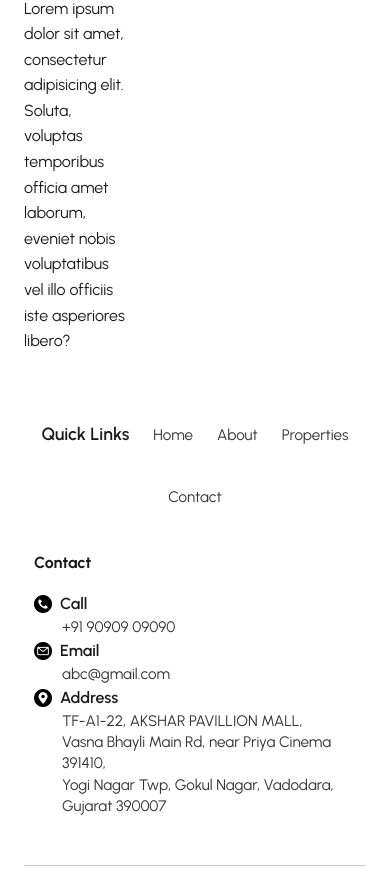
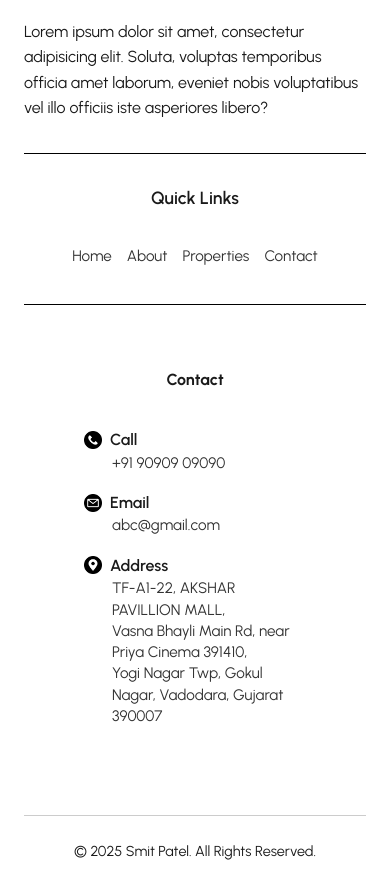
Before and after one commit to smitpatel31-03/Real-Estate-HTML, a plain HTML site: page footer.html in a window 390 px wide. Shown: the part 437-1310 px from the top of the page. Drawn offline with Linux system fonts and the light colour scheme.

```diff
--- a/css/style.css
+++ b/css/style.css
@@ -217,25 +217,23 @@ display: none;
 /* Main Content */
 .footer-main {
     display: flex;
-    flex-wrap: wrap;
-    justify-content: space-evenly;
+    justify-content: center;
     align-items: flex-start;
     gap: 2rem;
-    margin-top: 2rem;
 }
 
 .footer-brand {
     display: flex;
+    width: 33%;
     flex-direction: column;
-    row-gap: 10px;
-    justify-content: center;
-}
+    row-gap: 20px;
+}
+
 
 .footer-logo a{
-    justify-self: flex-start;
     display: flex;
     align-items: center;
-    column-gap: 5px;
+    column-gap: 10px;
     color: #000;
     text-decoration: none;
 }
@@ -245,48 +243,14 @@ display: none;
     height: auto;
 }
 
-.footer-subscribe {
-    display: flex;
-    align-items: center;
-    border-radius: 8px;
-    overflow: hidden;
-    max-width: 320px;
-}
-
-.footer-subscribe input {
-    flex: 1;
-    border: none;
-    border: 1px solid #ccc;
-    padding: 10px;
-    outline: none;
-    background: #fff;
-}
-
-.footer-subscribe button {
-    background: #f0f0f0;
-    border: 1px solid #ccc;
-    padding: 10px;
-}
-
-.footer-subscribe img {
-    width: 20px;
-    filter: invert(1);
-}
-
 .footer-links {
     display: flex;
+    width: 33%;
     flex-direction: column;
-    width: 70%;
-    flex: 2 1 500px;
     flex-wrap: wrap;
     align-items: center;
     justify-content: center;
-
-}
-
-.footer-links div {
-    width: 50%;
-    /* text-align: center; */
+    gap: 1.5rem;
 }
 
 .footer-links h4 {
@@ -336,21 +300,24 @@ display: none;
 }
 
 .footer-contact-us-div {
-    width: 33%; /* Reduced from 50% for better spacing */
     display: flex;
     flex-direction: column;
     align-items: flex-start;
     justify-content: center;
-    word-wrap: break-word;
-    overflow-wrap: break-word;
-    row-gap: 1rem;
+    gap: 1.5rem;
 }
 
 .footer-contact-us-links {
     list-style: none;
     max-width: 100%;
-}
-
+    gap: 1rem;
+}
+
+.footer-contact-us-div-content{
+    display: flex;
+    flex-direction: column;
+    row-gap: 0.5rem;
+}
 
 .footer-contact-us-links span {
     display: flex;
@@ -1976,7 +1943,7 @@ padding: 10px 15px;
     color: #222;
 }
 
-.connectus-gallary-row3-col1 p {
+.cfooter-linksonnectus-gallary-row3-col1 p {
     font-size: 16px;
     color: #444;
     background-color: #f1f1f1;
@@ -2006,14 +1973,13 @@ padding: 10px 15px;
 
     /***foter*/
     .footer-main {
-        flex-direction: column;
-        align-items: flex-start;
+        display: flex;
     }
 
     .footer-links {
         flex-direction: row;
         gap: 1.5rem;
-        margin-top: 2rem;
+        width: auto;
     }
 
     .main-banner-heading h1 {
@@ -2189,6 +2155,7 @@ padding: 10px 15px;
     }
 
 
+
    /***header-new*/
    .dropdown-menu {
     position: static;
@@ -2208,34 +2175,63 @@ padding: 10px 15px;
 
 
     /*****************Fotter****************/
-    .footer-brand{
-        /* background-color: #0a74da; */
-        width: 30%;
-        display: flex;
-        flex-direction: row;
-        padding: 0px 40px;
-        justify-content: space-between;
-    }
-
-
-
-    .footer-heading-section {
+
+
+
+       .footer-heading-section {
         flex-direction: column;
         align-items: flex-start;
         gap: 1.5rem;
     }
-     .footer-contact-us-div {
-    width: 100%;
-    align-items: flex-start;
-    padding-left: 10px;
-  }
+
+       .footer-main{
+        flex-direction: column;
+    }
+
+    .footer-brand{
+        width: 100%;
+        display: flex;
+        padding: 30px 20px;
+        justify-content: center;
+        align-items: center;
+        row-gap: 2rem;
+        column-gap: 1rem;
+        border-top: 1px solid black;
+    }
+
+
+
+
 
     .footer-links {
         width: 100%;
-        flex: 1 1 100px;
+        flex-direction: column;
+        justify-content: center;
+        padding: 30px 20px;
+        border-top: 1px solid black;
+        border-bottom: 1px solid black;
+    }
+
+    .footer-links div:nth-child(2){
+        display: flex;
+        gap: 15px;
+    }
+
+        .footer-contact-us-div {
+        width: 100%;
+        padding: 30px 50px;
+        justify-content: center;
+        align-items: center;
+  }
+
+    .footer-contact-us-div-content{
+        width: 100%;
         flex-direction: row;
-        justify-content: center;
-    }
+    }
+
+    .footer-contact-us-div-content li{
+        width: 100%;
+  }
 
     .main-banner-div {
         flex-direction: column-reverse;
@@ -2424,14 +2420,6 @@ padding: 10px 15px;
     .footer-subscribe {
         width: 100%;
         flex-direction: row;
-        align-items: stretch;
-        justify-content: stretch;
-    }
-
-    .footer-subscribe input,
-    .footer-subscribe button {
-        /* width: 100%; */
-        text-align: left;
     }
 
      .footer-brand{
@@ -2445,6 +2433,13 @@ padding: 10px 15px;
         align-items: center;
         text-align: center;
         gap: 1rem;
+    }
+
+     .footer-contact-us-div-content{
+        width: 100%;
+        flex-direction: column;
+        padding: 10px;
+        row-gap: 1rem;
     }
 
     .main-banner-section {
--- a/footer.html
+++ b/footer.html
@@ -49,11 +49,11 @@
 
       <!-- Navigation Links -->
       <div class="footer-links">
-        <h4>Quick Links</h4>
-        <a href="/">Home</a>
+        <div><h4>Quick Links</h4></div>
+        <div><a href="/">Home</a>
         <a href="aboutUs.html">About</a>
         <a href="properties.html">Properties</a>
-        <a href="contactus.html">Contact</a>
+        <a href="contactus.html">Contact</a></div>
       </div>
       <!-- <div>
         <h4>About Us</h4>
@@ -71,7 +71,7 @@
            <h4>Contact</h4>
         </div>
 
-        <div>
+        <div class="footer-contact-us-div-content">
           <li class="footer-contact-us-links">
             <span>
               <img class="footer-contact-us-links-image" src="images/phone.png" alt="">
```
